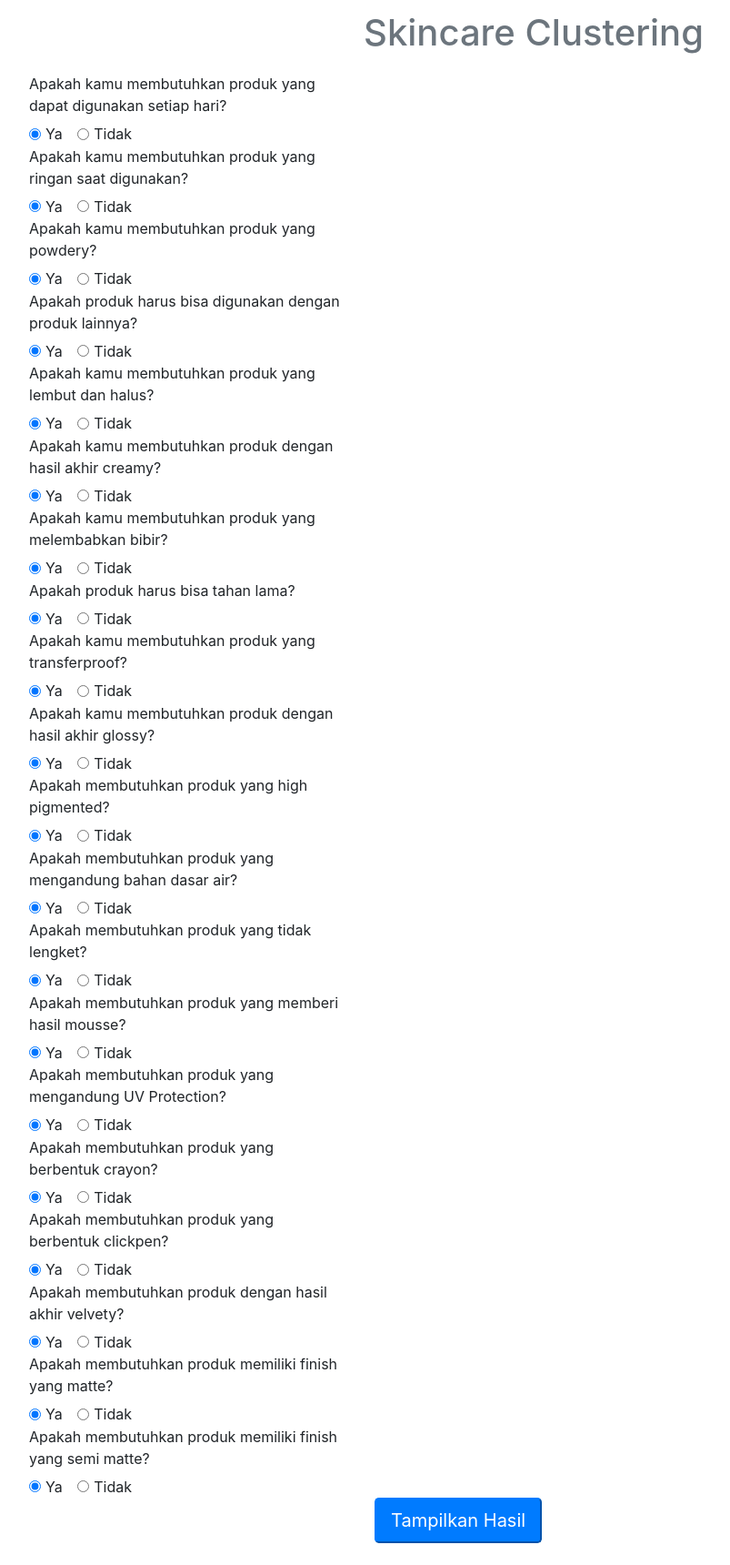
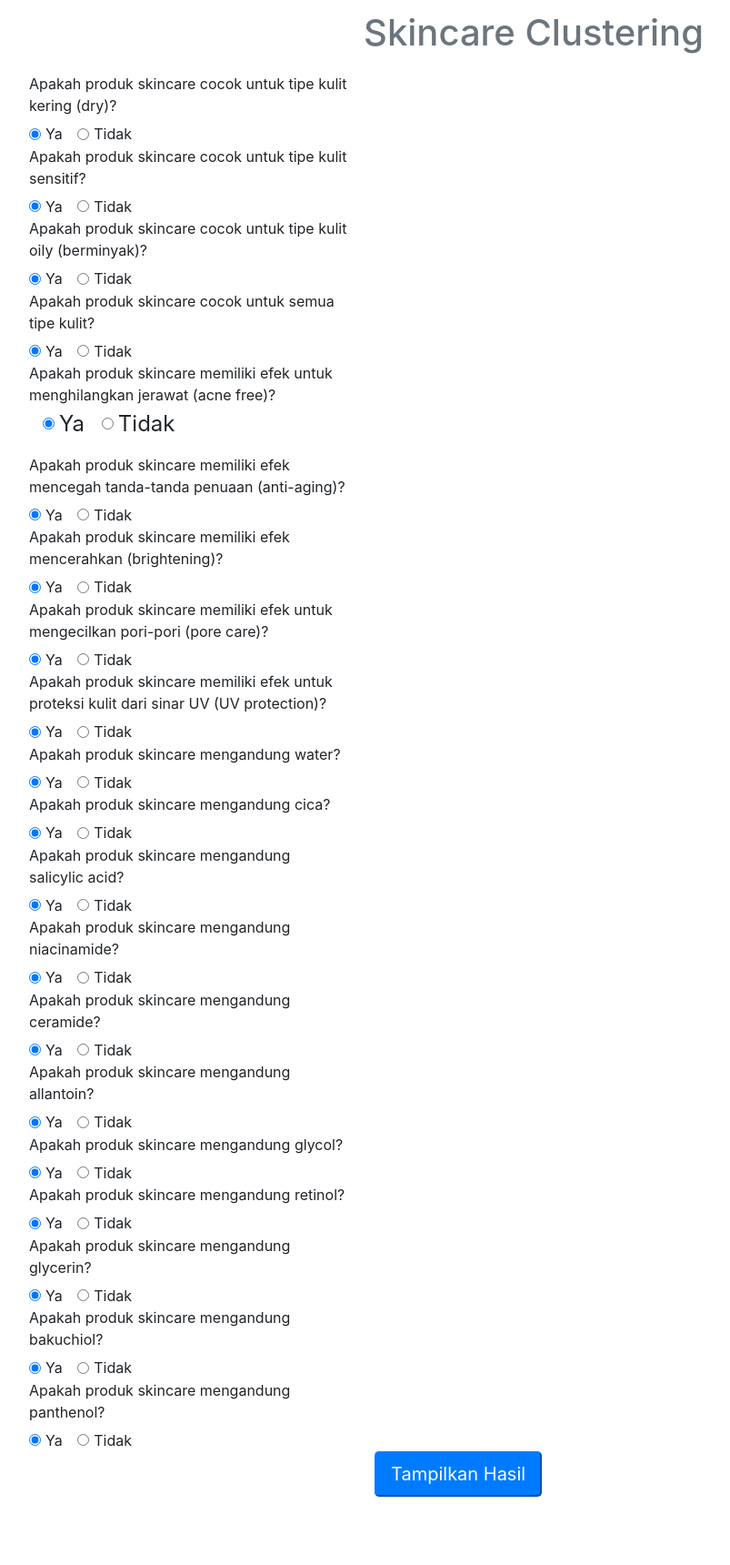
Before and after one commit to shafiranaya/skincare-recommendation, a Flask app: template templates/clustering.html in a window 1280 px wide. Shown: the whole page at 91% size, without its empty margins (53-856 px from the left). After the commit the page ends 1645 px from the top, so only its background shows below. Run offline with Flask 2, Linux system fonts and the light colour scheme; the template is opened without the code that fills it, so the values that code supplies are empty; some libraries are stand-ins or nearby versions.

Commit message:
edit templates

```diff
--- a/app.py
+++ b/app.py
@@ -31,7 +31,7 @@ def clustering():
     else:
         submitted = False
         input_list = [0 for i in range(20)]
-    cluster_idx = get_cluster_joblib(input_list)
+    cluster_idx = get_cluster(input_list)
     return render_template('clustering.html',result=cluster_idx, submitted=submitted,inputan=input_list)
 
 if __name__ == "__main__":
--- a/templates/clustering.html
+++ b/templates/clustering.html
@@ -7,7 +7,7 @@
     <link rel="stylesheet" href="https://cdn.jsdelivr.net/combine/npm/bootswatch@5.1.3/dist/quartz/bootstrap.min.css,npm/bootswatch@5.1.3/dist/quartz/bootstrap.min.css">
     <script src="https://cdn.jsdelivr.net/npm/bootstrap@5.0.2/dist/js/bootstrap.bundle.min.js"></script>
 
-    <title>Skincare Clustering</title>
+    <title>The Skincare App</title>
 </head>
 <body>
     <!-- title -->
@@ -21,7 +21,7 @@
         <form method="POST" enctype="multipart/form-data">
             <!-- TODO ganti legend semuanya -->
             <fieldset class="row">
-                <legend class="col-form-label col-sm-4 pt-0">Apakah kamu membutuhkan produk yang dapat digunakan setiap hari?</legend>
+                <legend class="col-form-label col-sm-4 pt-0">Apakah produk skincare cocok untuk tipe kulit kering (dry)?</legend>
                 <div class="col-sm-8">
                   <div class="form-check form-check-inline">
                     <input class="form-check-input" type="radio" name="dailyuse" id="dailyuse_yes" value="1" checked>
@@ -38,7 +38,7 @@
                 </div>
             </fieldset>
             <fieldset class="row">
-                <legend class="col-form-label col-sm-4 pt-0">Apakah kamu membutuhkan produk yang ringan saat digunakan?</legend>
+                <legend class="col-form-label col-sm-4 pt-0">Apakah produk skincare cocok untuk tipe kulit sensitif?</legend>
                 <div class="col-sm-8">
                   <div class="form-check form-check-inline">
                     <input class="form-check-input" type="radio" name="lightweight" id="lightweight_yes" value="1" checked>
@@ -55,7 +55,7 @@
                 </div>
             </fieldset>
             <fieldset class="row">
-              <legend class="col-form-label col-sm-4 pt-0">Apakah kamu membutuhkan produk yang powdery?</legend>
+              <legend class="col-form-label col-sm-4 pt-0">Apakah produk skincare cocok untuk tipe kulit oily (berminyak)?</legend>
               <div class="col-sm-8">
                 <div class="form-check form-check-inline">
                   <input class="form-check-input" type="radio" name="powdery" id="powdery_yes" value="1" checked>
@@ -72,7 +72,7 @@
               </div>
             </fieldset>
             <fieldset class="row">
-                <legend class="col-form-label col-sm-4 pt-0">Apakah produk harus bisa digunakan dengan produk lainnya?</legend>
+                <legend class="col-form-label col-sm-4 pt-0">Apakah produk skincare cocok untuk semua tipe kulit?</legend>
                 <div class="col-sm-8">
                   <div class="form-check form-check-inline">
                     <input class="form-check-input" type="radio" name="layered" id="layered_yes" value="1" checked>
@@ -89,7 +89,7 @@
                 </div>
             </fieldset>
             <fieldset class="row">
-              <legend class="col-form-label col-sm-4 pt-0">Apakah kamu membutuhkan produk yang lembut dan halus?</legend>
+              <legend class="col-form-label col-sm-4 pt-0">Apakah produk skincare memiliki efek untuk menghilangkan jerawat (acne free)?<legend>
               <div class="col-sm-8">
                 <div class="form-check form-check-inline">
                   <input class="form-check-input" type="radio" name="smooth" id="smooth_yes" value="1" checked>
@@ -106,7 +106,7 @@
               </div>
             </fieldset>
             <fieldset class="row">
-              <legend class="col-form-label col-sm-4 pt-0">Apakah kamu membutuhkan produk dengan hasil akhir creamy?</legend>
+              <legend class="col-form-label col-sm-4 pt-0">Apakah produk skincare memiliki efek mencegah tanda-tanda penuaan (anti-aging)?</legend>
               <div class="col-sm-8">
                 <div class="form-check form-check-inline">
                   <input class="form-check-input" type="radio" name="creamy" id="creamy_yes" value="1" checked>
@@ -123,7 +123,7 @@
               </div>
             </fieldset>
             <fieldset class="row">
-              <legend class="col-form-label col-sm-4 pt-0">Apakah kamu membutuhkan produk yang melembabkan bibir?</legend>
+              <legend class="col-form-label col-sm-4 pt-0">Apakah produk skincare memiliki efek mencerahkan (brightening)?</legend>
               <div class="col-sm-8">
                 <div class="form-check form-check-inline">
                   <input class="form-check-input" type="radio" name="moisturizing" id="moisturizing_yes" value="1" checked>
@@ -140,7 +140,7 @@
               </div>
             </fieldset>
             <fieldset class="row">
-              <legend class="col-form-label col-sm-4 pt-0">Apakah produk harus bisa tahan lama?</legend>
+              <legend class="col-form-label col-sm-4 pt-0">Apakah produk skincare memiliki efek untuk mengecilkan pori-pori (pore care)?</legend>
               <div class="col-sm-8">
                 <div class="form-check form-check-inline">
                   <input class="form-check-input" type="radio" name="longlasting" id="longlasting_yes" value="1" checked>
@@ -158,7 +158,7 @@
             </fieldset>
             <!-- vania -->
             <fieldset class="row">
-              <legend class="col-form-label col-sm-4 pt-0">Apakah kamu membutuhkan produk yang transferproof?</legend>
+              <legend class="col-form-label col-sm-4 pt-0">Apakah produk skincare memiliki efek untuk proteksi kulit dari sinar UV (UV protection)?</legend>
               <div class="col-sm-8">
                 <div class="form-check form-check-inline">
                   <input class="form-check-input" type="radio" name="transferproof" id="transferproof_yes" value="1" checked>
@@ -175,7 +175,7 @@
               </div>
           </fieldset>
             <fieldset class="row">
-              <legend class="col-form-label col-sm-4 pt-0">Apakah kamu membutuhkan produk dengan hasil akhir glossy?</legend>
+              <legend class="col-form-label col-sm-4 pt-0">Apakah produk skincare mengandung water?</legend>
               <div class="col-sm-8">
                 <div class="form-check form-check-inline">
                   <input class="form-check-input" type="radio" name="glossy" id="glossy_yes" value="1" checked>
@@ -192,7 +192,7 @@
               </div>
           </fieldset>
             <fieldset class="row">
-              <legend class="col-form-label col-sm-4 pt-0">Apakah membutuhkan produk yang high pigmented?</legend>
+              <legend class="col-form-label col-sm-4 pt-0">Apakah produk skincare mengandung cica?</legend>
               <div class="col-sm-8">
                 <div class="form-check form-check-inline">
                   <input class="form-check-input" type="radio" name="intense" id="intense_yes" value="1" checked>
@@ -209,7 +209,7 @@
               </div>
           </fieldset>
             <fieldset class="row">
-              <legend class="col-form-label col-sm-4 pt-0">Apakah membutuhkan produk yang mengandung bahan dasar air?</legend>
+              <legend class="col-form-label col-sm-4 pt-0">Apakah produk skincare mengandung salicylic acid?</legend>
               <div class="col-sm-8">
                 <div class="form-check form-check-inline">
                   <input class="form-check-input" type="radio" name="watery" id="watery_yes" value="1" checked>
@@ -226,7 +226,7 @@
               </div>
           </fieldset>
             <fieldset class="row">
-              <legend class="col-form-label col-sm-4 pt-0">Apakah membutuhkan produk yang tidak lengket?</legend>
+              <legend class="col-form-label col-sm-4 pt-0">Apakah produk skincare mengandung niacinamide?</legend>
               <div class="col-sm-8">
                 <div class="form-check form-check-inline">
                   <input class="form-check-input" type="radio" name="nonsticky" id="nonsticky_yes" value="1" checked>
@@ -243,7 +243,7 @@
               </div>
           </fieldset>
             <fieldset class="row">
-              <legend class="col-form-label col-sm-4 pt-0">Apakah membutuhkan produk yang memberi hasil mousse?</legend>
+              <legend class="col-form-label col-sm-4 pt-0">Apakah produk skincare mengandung ceramide?</legend>
               <div class="col-sm-8">
                 <div class="form-check form-check-inline">
                   <input class="form-check-input" type="radio" name="mousse" id="mousse_yes" value="1" checked>
@@ -260,7 +260,7 @@
               </div>
           </fieldset>
             <fieldset class="row">
-              <legend class="col-form-label col-sm-4 pt-0">Apakah membutuhkan produk yang mengandung UV Protection?</legend>
+              <legend class="col-form-label col-sm-4 pt-0">Apakah produk skincare mengandung allantoin?</legend>
               <div class="col-sm-8">
                 <div class="form-check form-check-inline">
                   <input class="form-check-input" type="radio" name="uvprotection" id="uvprotection_yes" value="1" checked>
@@ -277,7 +277,7 @@
               </div>
             </fieldset>
             <fieldset class="row">
-              <legend class="col-form-label col-sm-4 pt-0">Apakah membutuhkan produk yang berbentuk crayon?</legend>
+              <legend class="col-form-label col-sm-4 pt-0">Apakah produk skincare mengandung glycol?</legend>
               <div class="col-sm-8">
                 <div class="form-check form-check-inline">
                   <input class="form-check-input" type="radio" name="crayon" id="crayon_yes" value="1" checked>
@@ -294,7 +294,7 @@
               </div>
             </fieldset>
             <fieldset class="row">
-              <legend class="col-form-label col-sm-4 pt-0">Apakah membutuhkan produk yang berbentuk clickpen?</legend>
+              <legend class="col-form-label col-sm-4 pt-0">Apakah produk skincare mengandung retinol?</legend>
               <div class="col-sm-8">
                 <div class="form-check form-check-inline">
                   <input class="form-check-input" type="radio" name="clickpen" id="clickpen_yes" value="1" checked>
@@ -311,7 +311,7 @@
               </div>
             </fieldset>
             <fieldset class="row">
-              <legend class="col-form-label col-sm-4 pt-0">Apakah membutuhkan produk dengan hasil akhir velvety?</legend>
+              <legend class="col-form-label col-sm-4 pt-0">Apakah produk skincare mengandung glycerin?</legend>
               <div class="col-sm-8">
                 <div class="form-check form-check-inline">
                   <input class="form-check-input" type="radio" name="velvety" id="velvety_yes" value="1" checked>
@@ -328,7 +328,7 @@
               </div>
             </fieldset>
             <fieldset class="row">
-              <legend class="col-form-label col-sm-4 pt-0">Apakah membutuhkan produk memiliki finish yang matte?</legend>
+              <legend class="col-form-label col-sm-4 pt-0">Apakah produk skincare mengandung bakuchiol?</legend>
               <div class="col-sm-8">
                 <div class="form-check form-check-inline">
                   <input class="form-check-input" type="radio" name="matte" id="matte_yes" value="1" checked>
@@ -345,7 +345,7 @@
               </div>
             </fieldset>
             <fieldset class="row">
-              <legend class="col-form-label col-sm-4 pt-0">Apakah membutuhkan produk memiliki finish yang semi matte?</legend>
+              <legend class="col-form-label col-sm-4 pt-0">Apakah produk skincare mengandung panthenol?</legend>
               <div class="col-sm-8">
                 <div class="form-check form-check-inline">
                   <input class="form-check-input" type="radio" name="semimatte" id="semimatte_yes" value="1" checked>
@@ -381,6 +381,7 @@
           {% else %}
             <div class="alert alert-dismissible alert-primary fade show">
               <button type="button" class="btn-close" data-bs-dismiss="alert"></button>
+              <!-- TODO harus ganti ini nanti -->
               <h4 class="alert-heading">Hasil</h4>
               <p class="mb-0">{{ result }}</p>
               <p class="mb-0">{{ inputan }}</p>
--- a/templates/recommendation.html
+++ b/templates/recommendation.html
@@ -7,7 +7,7 @@
     <link rel="stylesheet" href="https://cdn.jsdelivr.net/combine/npm/bootswatch@5.1.3/dist/quartz/bootstrap.min.css,npm/bootswatch@5.1.3/dist/quartz/bootstrap.min.css">
     <script src="https://cdn.jsdelivr.net/npm/bootstrap@5.0.2/dist/js/bootstrap.bundle.min.js"></script>
 
-    <title>Skincare Recommendation</title>
+    <title>The Skincare App</title>
 </head>
 <body>
     <!-- title -->
```
Also changed, not shown: templates/index.html (added, +29 -0 lines).
